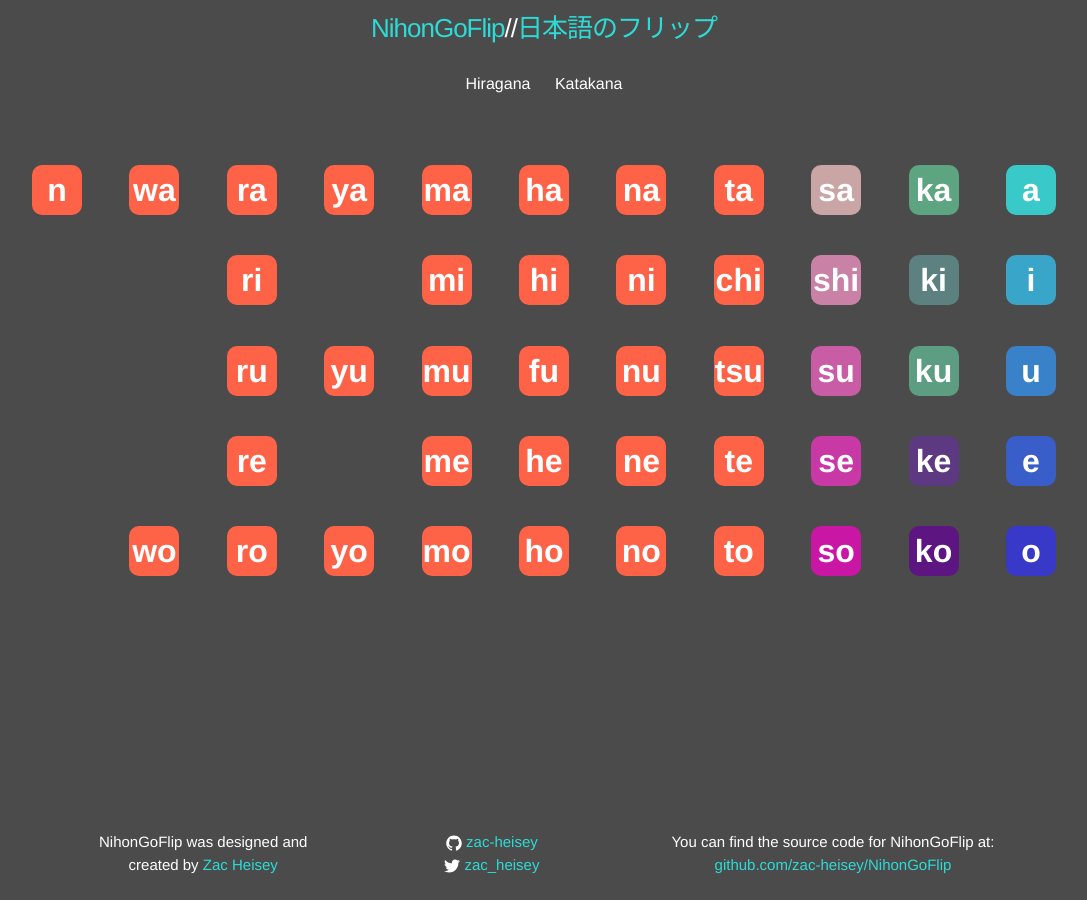
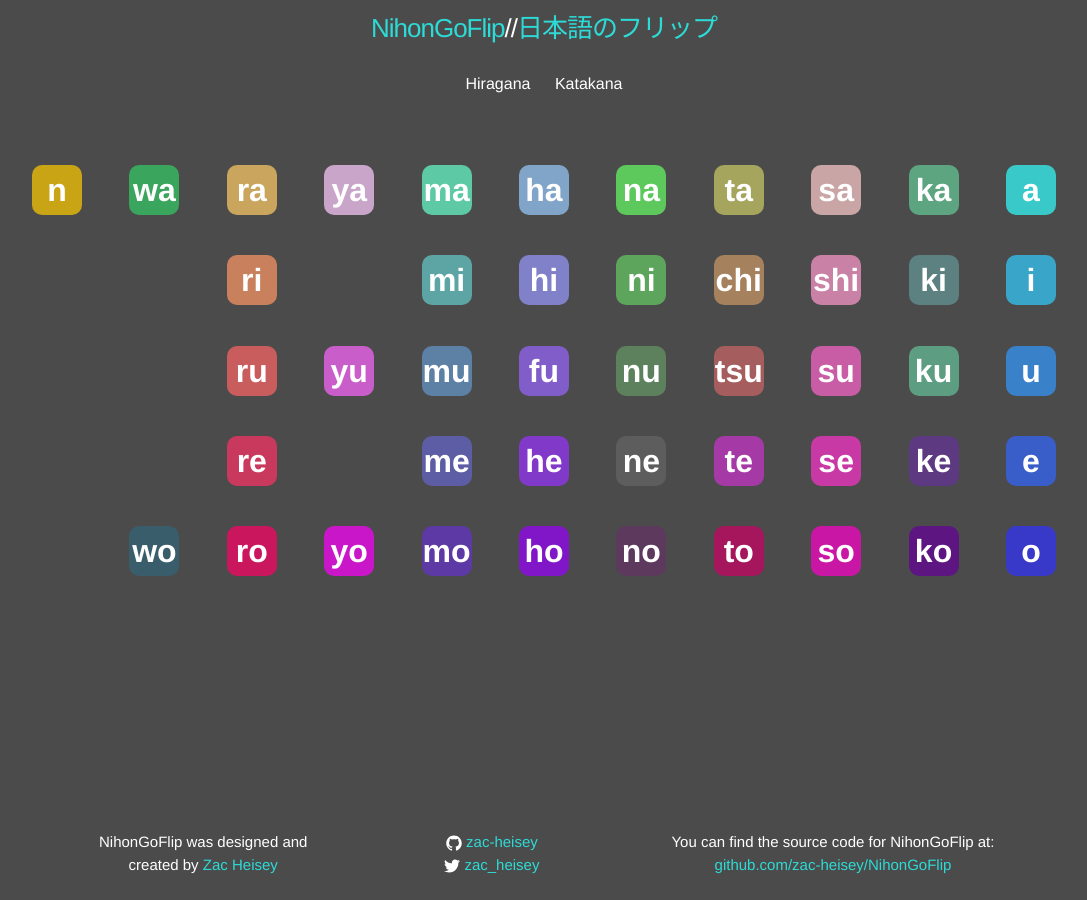
Before and after one commit to zac-heisey/NihonGoFlip, a Jekyll site: the page built from index.html, in a window 1280 px wide. Shown: the whole page, without its empty margins (96-1183 px from the left). Built offline with Jekyll 4.4.1, drawn with Linux system fonts in a browser that asks for light colours.

Commit message:
finish styling individual flex-item li's

```diff
--- a/css/custom.css
+++ b/css/custom.css
@@ -77,7 +77,7 @@ body {
   visibility: hidden;
 }
 
-/* Flex Item Color styles */
+/* a-column color styles */
 .a-column-a {
   background-color: rgba(51, 255, 255, 0.7);
 }
@@ -98,6 +98,7 @@ body {
   background-color: rgba(51, 51, 255, 0.7);
 }
 
+/* ka-column color styles */
 .ka-column-ka {
   background-color: rgba(102, 204, 153, 0.7);
 }
@@ -118,6 +119,7 @@ body {
   background-color: rgba(102, 0, 153, 0.7);
 }
 
+/* sa-column color styles */
 .sa-column-sa {
   background-color: rgba(255, 204, 204, 0.7);
 }
@@ -138,8 +140,137 @@ body {
   background-color: rgba(255, 0, 204, 0.7);
 }
 
+/* ta-column color styles */
+.ta-column-ta {
+  background-color: rgba(204, 204, 102, 0.7);
+}
 
+.ta-column-chi {
+  background-color: rgba(204, 153, 102, 0.7);
+}
 
+.ta-column-tsu {
+  background-color: rgba(204, 102, 102, 0.7);
+}
+
+.ta-column-te {
+  background-color: rgba(204, 51, 204, 0.7);
+}
+
+.ta-column-to {
+  background-color: rgba(204, 0, 102, 0.7);
+}
+
+/* na-column color styles */
+.na-column-na {
+  background-color: rgba(102, 255, 102, 0.7);
+}
+
+.na-column-ni {
+  background-color: rgba(102, 204, 102, 0.7);
+}
+
+.na-column-nu {
+  background-color: rgba(102, 153, 102, 0.7);
+}
+
+.na-column-ne {
+  background-color: rgba(102, 102, 102, 0.7);
+}
+
+.na-column-no {
+  background-color: rgba(102, 51, 102, 0.7);
+}
+
+/* ha-column color styles */
+.ha-column-ha {
+  background-color: rgba(153, 204, 255, 0.7);
+}
+
+.ha-column-hi {
+  background-color: rgba(153, 153, 255, 0.7);
+}
+
+.ha-column-fu {
+  background-color: rgba(153, 102, 255, 0.7);
+}
+
+.ha-column-he {
+  background-color: rgba(153, 51, 255, 0.7);
+}
+
+.ha-column-ho {
+  background-color: rgba(153, 0, 255, 0.7);
+}
+
+/* ma-column color styles */
+.ma-column-ma {
+  background-color: rgba(102, 255, 204, 0.7);
+}
+
+.ma-column-mi {
+  background-color: rgba(102, 204, 204, 0.7);
+}
+
+.ma-column-mu {
+  background-color: rgba(102, 153, 204, 0.7);
+}
+
+.ma-column-me {
+  background-color: rgba(102, 102, 204, 0.7);
+}
+
+.ma-column-mo {
+  background-color: rgba(102, 51, 204, 0.7);
+}
+
+/* ya-column color styles */
+.ya-column-ya {
+  background-color: rgba(255, 204, 255, 0.7);
+}
+
+.ya-column-yu {
+  background-color: rgba(255, 102, 255, 0.7);
+}
+
+.ya-column-yo {
+  background-color: rgba(255, 0, 255, 0.7);
+}
+
+/* ra-column color styles */
+.ra-column-ra {
+  background-color: rgba(255, 204, 102, 0.7);
+}
+
+.ra-column-ri {
+  background-color: rgba(255, 153, 102, 0.7);
+}
+
+.ra-column-ru {
+  background-color: rgba(255, 102, 102, 0.7);
+}
+
+.ra-column-re {
+  background-color: rgba(255, 51, 102, 0.7);
+}
+
+.ra-column-ro {
+  background-color: rgba(255, 0, 102, 0.7);
+}
+
+/* wa-column color styles */
+.wa-column-wa {
+  background-color: rgba(51, 204, 102, 0.7);
+}
+
+.wa-column-wo {
+  background-color: rgba(51, 102, 120, 0.7);
+}
+
+/* n-column color styles */
+.n-column-n {
+  background-color: rgba(255, 204, 0, 0.7);
+}
 
 
 /* ========== Footer Styles ========== */
```
